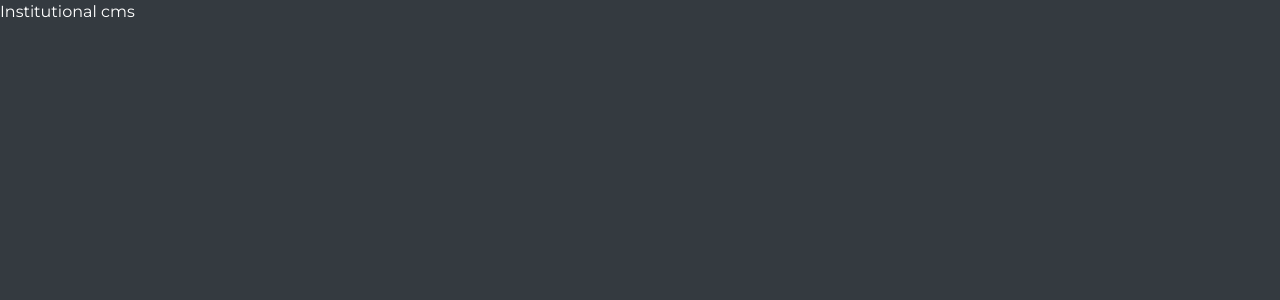
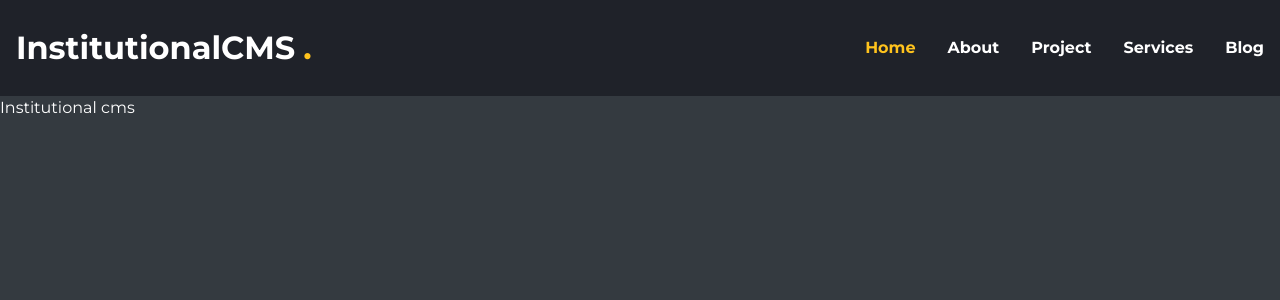
Before and after one commit to gustavosilvaf/institucional-cms, a Next.js app: page / in a window 1280 px wide. Shown: the top 300 px of the page. Built offline with nearby package versions, Linux system fonts and the light colour scheme.

Commit message:
Created Header

```diff
--- a/package.json
+++ b/package.json
@@ -16,7 +16,8 @@
     "framer-motion": "^4.1.17",
     "next": "11.1.2",
     "react": "17.0.2",
-    "react-dom": "17.0.2"
+    "react-dom": "17.0.2",
+    "react-icons": "^4.3.1"
   },
   "devDependencies": {
     "@types/node": "^16.11.1",
--- /dev/null
+++ b/src/components/header/header-constans.ts
@@ -0,0 +1,18 @@
+export const MENU_ITEMS = [
+    {
+        name: 'Home',
+        link: '/',
+    }, {
+        name: 'About',
+        link: '#',
+    }, {
+        name: 'Project',
+        link: '#',
+    }, {
+        name: 'Services',
+        link: '#',
+    }, {
+        name: 'Blog',
+        link: '#',
+    },
+];
--- /dev/null
+++ b/src/components/header/index.tsx
@@ -0,0 +1,90 @@
+import {
+    Icon,
+    Box,
+    Flex,
+    IconButton,
+    Link,
+    Stack,
+    Text,
+    useBreakpointValue,
+    Drawer,
+    DrawerOverlay,
+    DrawerContent,
+    DrawerCloseButton,
+    DrawerHeader,
+    DrawerBody, VStack,
+} from '@chakra-ui/react';
+import { RiMenuLine } from 'react-icons/ri';
+import { MENU_ITEMS } from './header-constans';
+import { MenuItem } from './menu-item';
+import { useSideBarDrawer } from '../../context/SidebarContext';
+
+export const Header = () => {
+    const { onOpen, isOpen, onClose } = useSideBarDrawer();
+
+    const isWideVersion = useBreakpointValue({
+        base: false,
+        lg: true,
+    });
+
+    // @ts-ignore
+    return (
+        <Box w="100%" py="6" bg="brand.dark" display="flex">
+            {!isWideVersion && (
+                <IconButton
+                    ml="2"
+                    aria-label="Open navigation"
+                    icon={<Icon as={RiMenuLine} />}
+                    fontSize="24"
+                    variant="unstyled"
+                    onClick={onOpen}
+                    mr="2"
+                />
+            )}
+            <Flex justify="space-between" px="4" maxW={1480} mx="auto" align="center" width={isWideVersion ? '100%' : 'auto'}>
+
+                <Box display="flex">
+
+                    <Link href="/" _hover={{ cursor: 'pointer' }}>
+                        <Text fontWeight="bold" fontSize="32">InstitutionalCMS
+                            <Text as="span" pl="2" color="brand.primary">.</Text>
+                        </Text>
+                    </Link>
+
+                </Box>
+
+                {!isWideVersion && (
+                    <Drawer isOpen={isOpen} placement="left" onClose={onClose}>
+                        <DrawerOverlay>
+                            <DrawerContent bg="gray.800" p="4">
+                                <DrawerCloseButton mt="6" />
+                                <DrawerHeader>Navegação</DrawerHeader>
+                                <DrawerBody>
+                                    <VStack align="flex-start" spacing="8">
+                                        {MENU_ITEMS.map((item) => (
+                                            <MenuItem
+                                                link={item.link}
+                                                name={item.name}
+                                                key={item.name}
+                                            />
+                                        ))}
+                                    </VStack>
+
+                                </DrawerBody>
+                            </DrawerContent>
+                        </DrawerOverlay>
+                    </Drawer>
+                )}
+
+                {isWideVersion && (
+                    <Stack spacing="8" direction="row">
+                        {MENU_ITEMS.map((item) => (
+                            <MenuItem link={item.link} name={item.name} key={item.name} />
+                        ))}
+                    </Stack>
+                )}
+
+            </Flex>
+        </Box>
+    );
+};
--- /dev/null
+++ b/src/components/header/menu-item.tsx
@@ -0,0 +1,25 @@
+import { Link } from '@chakra-ui/react';
+import { useRouter } from 'next/router';
+
+interface MenuItemProps {
+    name: string,
+    link: string
+}
+
+export const MenuItem = ({ name, link }: MenuItemProps) => {
+    const { asPath } = useRouter();
+
+    const isCurrentRoute = asPath === link;
+
+    return (
+        <Link
+            href={link}
+            fontWeight="bold"
+            as="a"
+            color={isCurrentRoute ? 'brand.primary' : 'brand.white'}
+            _hover={{ color: 'brand.primary' }}
+        >
+            {name}
+        </Link>
+    );
+};
--- /dev/null
+++ b/src/context/SidebarContext.tsx
@@ -0,0 +1,32 @@
+import { useDisclosure, UseDisclosureReturn } from '@chakra-ui/react';
+import { useRouter } from 'next/dist/client/router';
+import {
+    createContext, ReactNode, useContext, useEffect,
+} from 'react';
+
+interface SideBarContextProviderProps {
+    children: ReactNode;
+}
+
+type SidebarDrawerContextData = UseDisclosureReturn;
+
+const SidebarDrawerContext = createContext({} as SidebarDrawerContextData);
+
+export const SideBarContextProvider = ({
+    children,
+}: SideBarContextProviderProps) => {
+    const disclosure = useDisclosure();
+    const router = useRouter();
+
+    useEffect(() => {
+        disclosure.onClose();
+    }, [router.asPath]);
+
+    return (
+        <SidebarDrawerContext.Provider value={disclosure}>
+            {children}
+        </SidebarDrawerContext.Provider>
+    );
+};
+
+export const useSideBarDrawer = () => useContext(SidebarDrawerContext);
--- a/src/pages/_app.tsx
+++ b/src/pages/_app.tsx
@@ -1,11 +1,16 @@
 import { AppProps } from 'next/app';
 import { ChakraProvider } from '@chakra-ui/react';
 import { theme } from '../styles/theme';
+import { Header } from '../components/header';
+import { SideBarContextProvider } from '../context/SidebarContext';
 
 function MyApp({ Component, pageProps }: AppProps) {
     return (
         <ChakraProvider theme={theme}>
-            <Component {...pageProps} />
+            <SideBarContextProvider>
+                <Header />
+                <Component {...pageProps} />
+            </SideBarContextProvider>
         </ChakraProvider>
     );
 }
--- a/src/styles/theme.ts
+++ b/src/styles/theme.ts
@@ -34,7 +34,7 @@ export const theme = extendTheme({
             warning: '#ffc107',
             danger: '#f5365c',
             light: '#f8f9fa',
-            dark: '#343a40',
+            dark: '#1f2229',
             success: '#2dce89',
         },
     },
```
Also changed, not shown: 1 other file (tests, documents, lock files or other folders).
